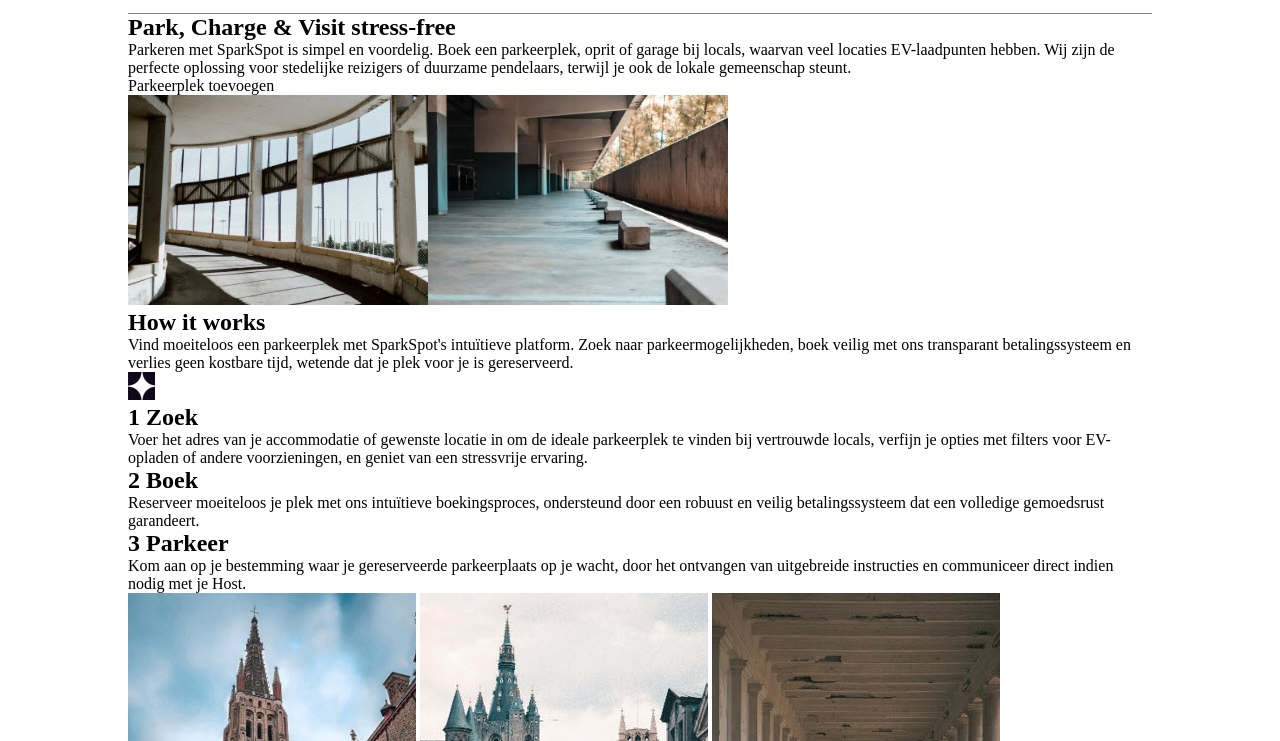
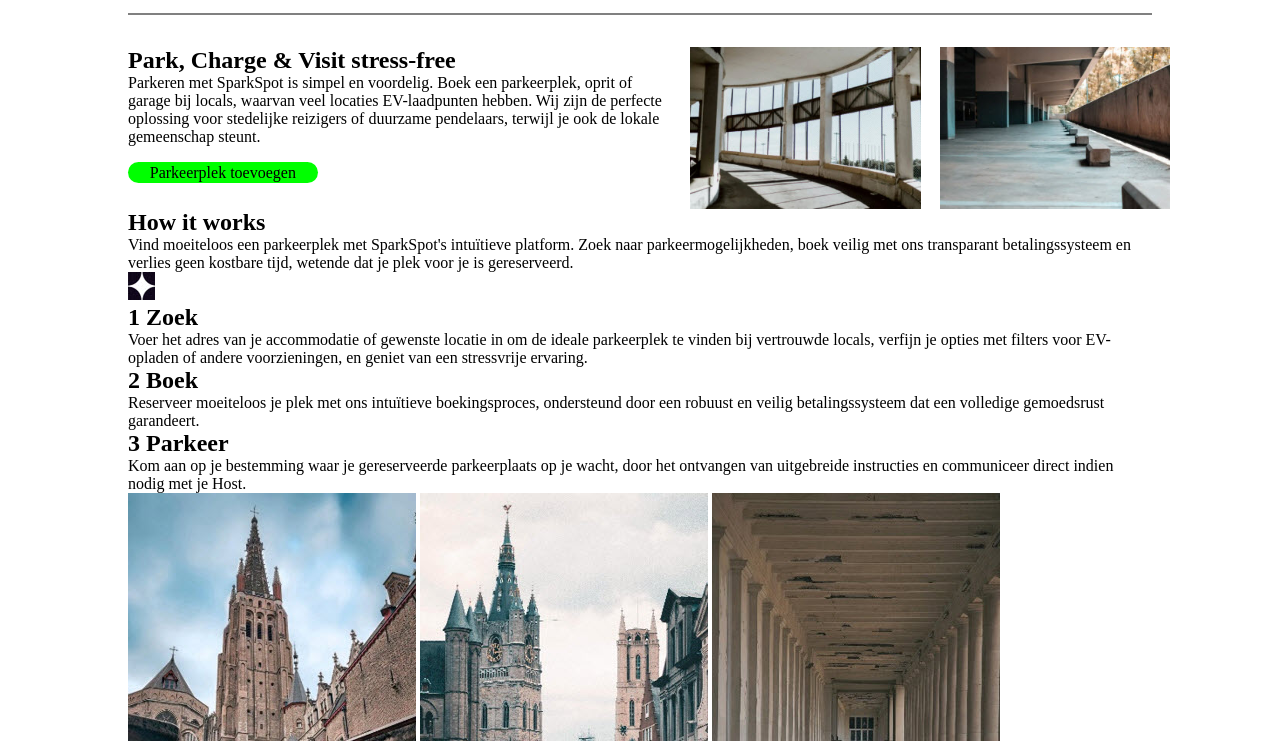
Before and after one commit to LukaVerbrugghe/sparkspot-opg, a plain HTML site: page index.html in a window 1280 px wide. Shown: the part 59-800 px from the top of the page. Drawn offline with Linux system fonts and the light colour scheme.

Commit message:
Tekstblok 1

```diff
--- a/index.html
+++ b/index.html
@@ -8,6 +8,7 @@
 </head>
     <body>
         <div id="wrapper">
+            <!-- navigatiebalk vanboven -->
             <div id="menu">
 
                 <img src='images/logo_sparkspot.jpg'>
@@ -24,10 +25,17 @@
                 </nav>
             </div>
 
-            <h2>Park, Charge & Visit&nbsp;stress-free</h1>
-            <p>Parkeren met SparkSpot is simpel en voordelig. Boek een parkeerplek, oprit of garage bij locals, waarvan veel locaties EV-laadpunten hebben. Wij zijn de perfecte oplossing voor stedelijke reizigers of duurzame pendelaars, terwijl je ook de lokale gemeenschap steunt.</p>
-            <p>Parkeerplek toevoegen</p>
-            <img src='images/park1.jpg'><img src='images/park2.jpg'>
+            <!-- Eerste tekstblok -->
+             <div id="parkchargevisit">
+                <div class="tekst">
+                    <h2>Park, Charge & Visit&nbsp;stress-free</h1>
+                    <p>Parkeren met SparkSpot is simpel en voordelig. Boek een parkeerplek, oprit of garage bij locals, waarvan veel locaties EV-laadpunten hebben. Wij zijn de perfecte oplossing voor stedelijke reizigers of duurzame pendelaars, terwijl je ook de lokale gemeenschap steunt.</p>
+                    <p class="button">Parkeerplek toevoegen</p>
+                </div>
+                <div class="afbeelding">
+                    <img src='images/park1.jpg'><img src='images/park2.jpg'>
+                </div>
+            </div>
 
 
             <h2>How it works</h2>
--- a/opmaak.css
+++ b/opmaak.css
@@ -18,7 +18,7 @@
 
     /* onderlijntje */
     padding-bottom: 1em;
-    border-bottom: gray 1px solid;
+    border-bottom: gray 2px solid;
 }
 
 nav ul{
@@ -47,3 +47,36 @@ nav li a:hover{
     font-weight: bold;
     border-bottom: lime 5px solid;
 }
+
+/* eerste tekstblokje */
+/* layout */
+#parkchargevisit{
+    display: flex;
+    margin-top: 2em
+}
+
+#parkchargevisit .tekst{
+    width: 54%;
+}
+
+#parkchargevisit .afbeelding{
+    width: 46%;
+    display: flex;
+    gap: 4%;
+    margin-left: 2%;
+}
+
+#parkchargevisit .afbeelding img{
+    width: 50%;
+    height: auto;
+}
+
+/* button */
+.button{
+    background-color: lime;
+    width: 35%;
+    text-align: center;
+    padding: 0.1em;
+    margin-top: 1em;
+    border-radius: 1em;
+}
```
